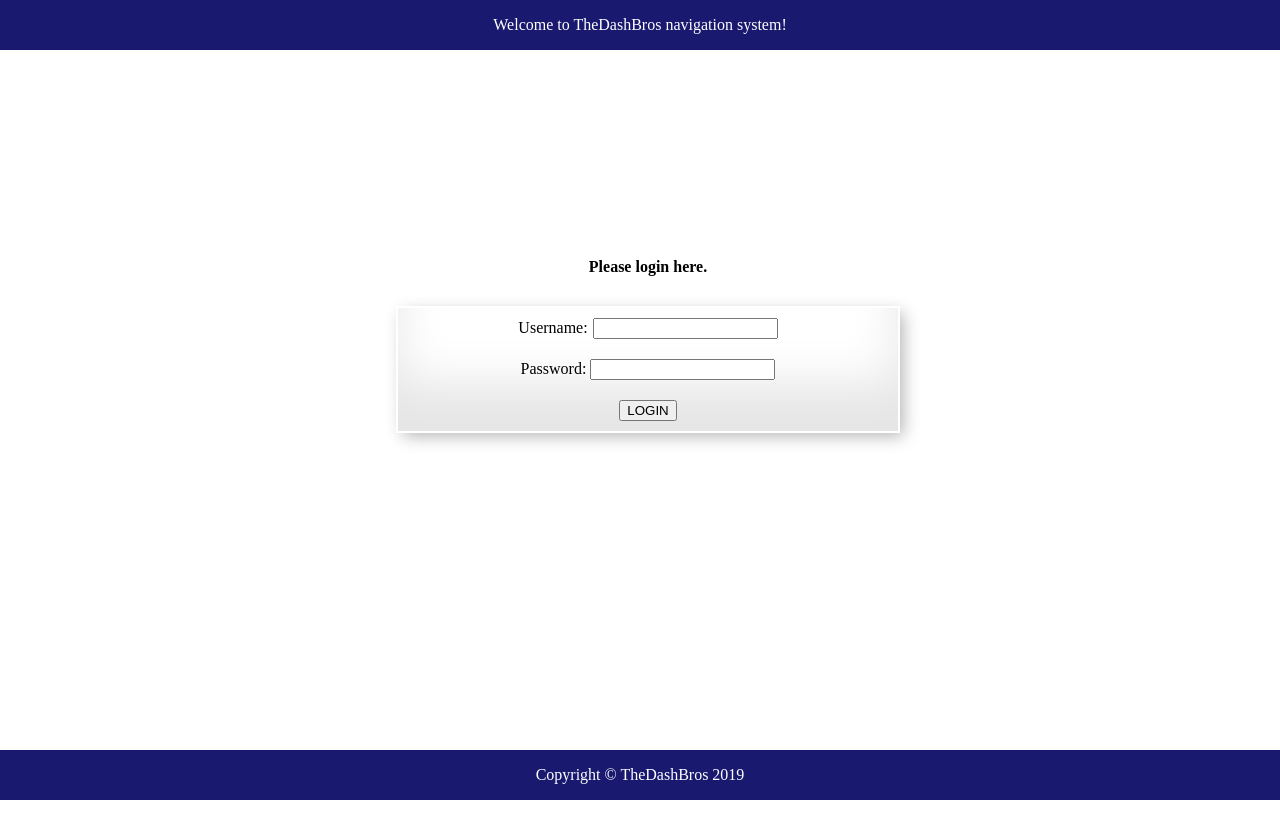
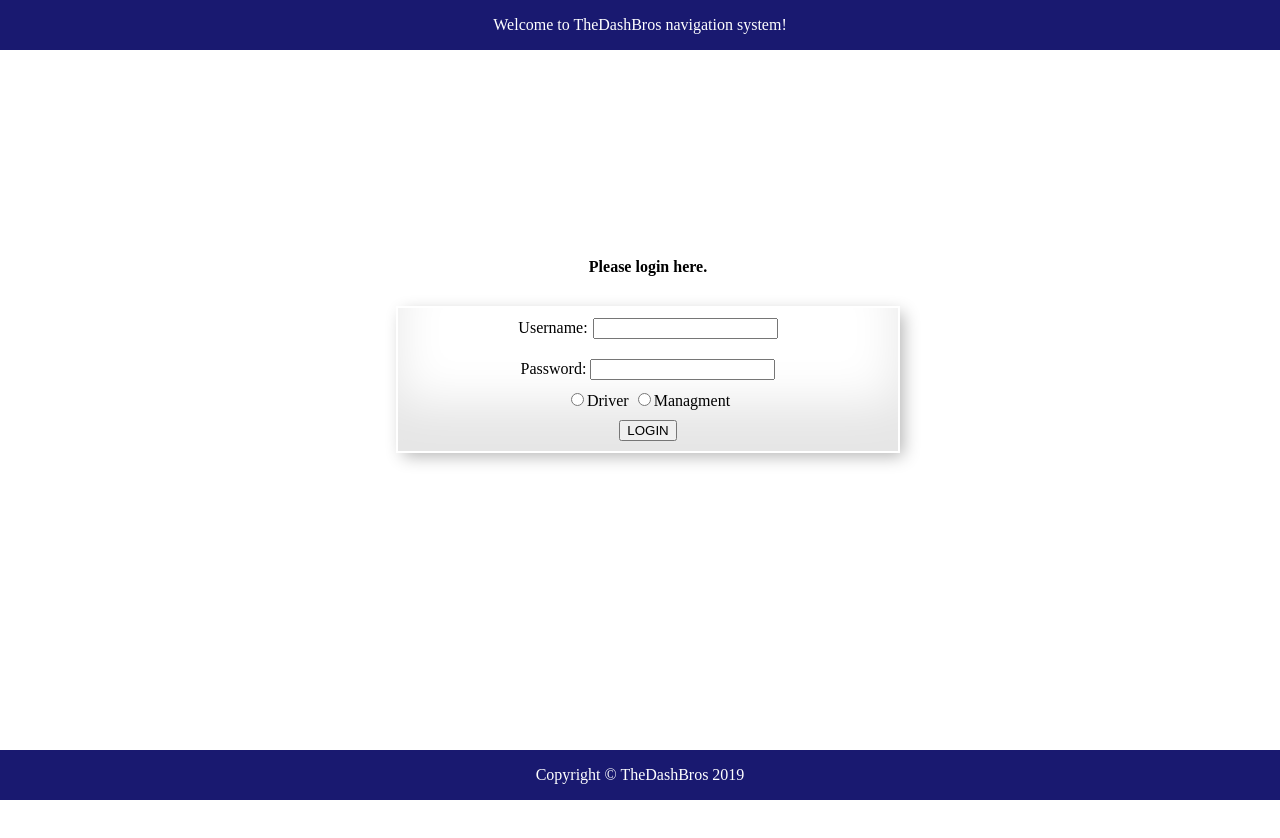
Before and after one commit to mnofsing/ITSC3155G6, a website: page Project Stuff/GPS APPLICATION V1/login.html in a window 1280 px wide. Drawn offline with Linux system fonts and the light colour scheme.

Commit message:
user selection

```diff
--- a/Project Stuff/GPS APPLICATION V1/login.html
+++ b/Project Stuff/GPS APPLICATION V1/login.html
@@ -21,6 +21,8 @@
 			<div class="password">
 				<label class="labelPass">Password: </label><input id="password" type="text" />
 			</div>
+			<div class="user"><label><input type="radio" name="option" value="Option 1">Driver</label>
+				<label><input type="radio" name="option" value="Option 2">Managment</label></div>
 			<div class="login"><button id="loginBtn" onclick="createSession(event)">LOGIN</button></div>
 		</div>
 		<div id="error" class="error hide">
```
